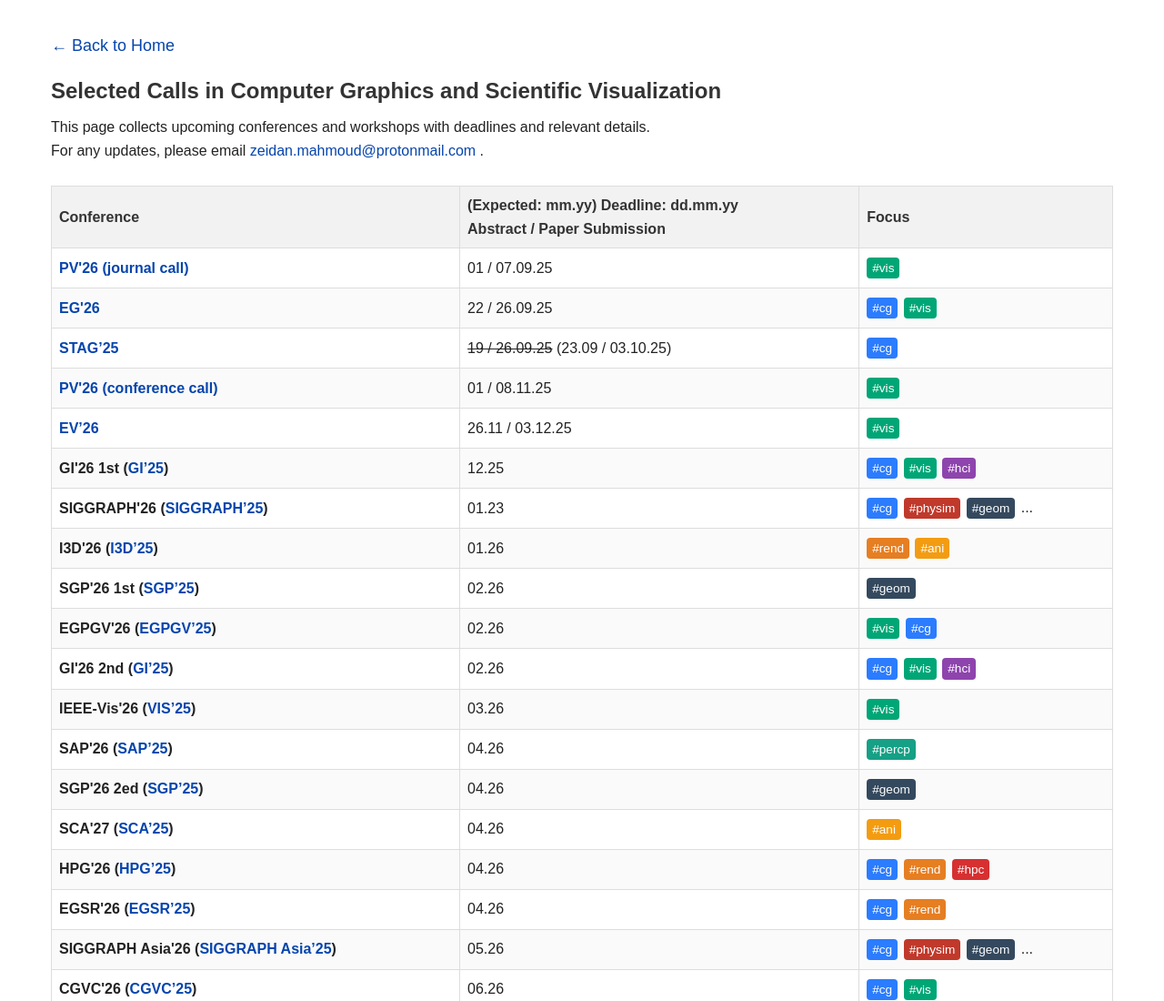
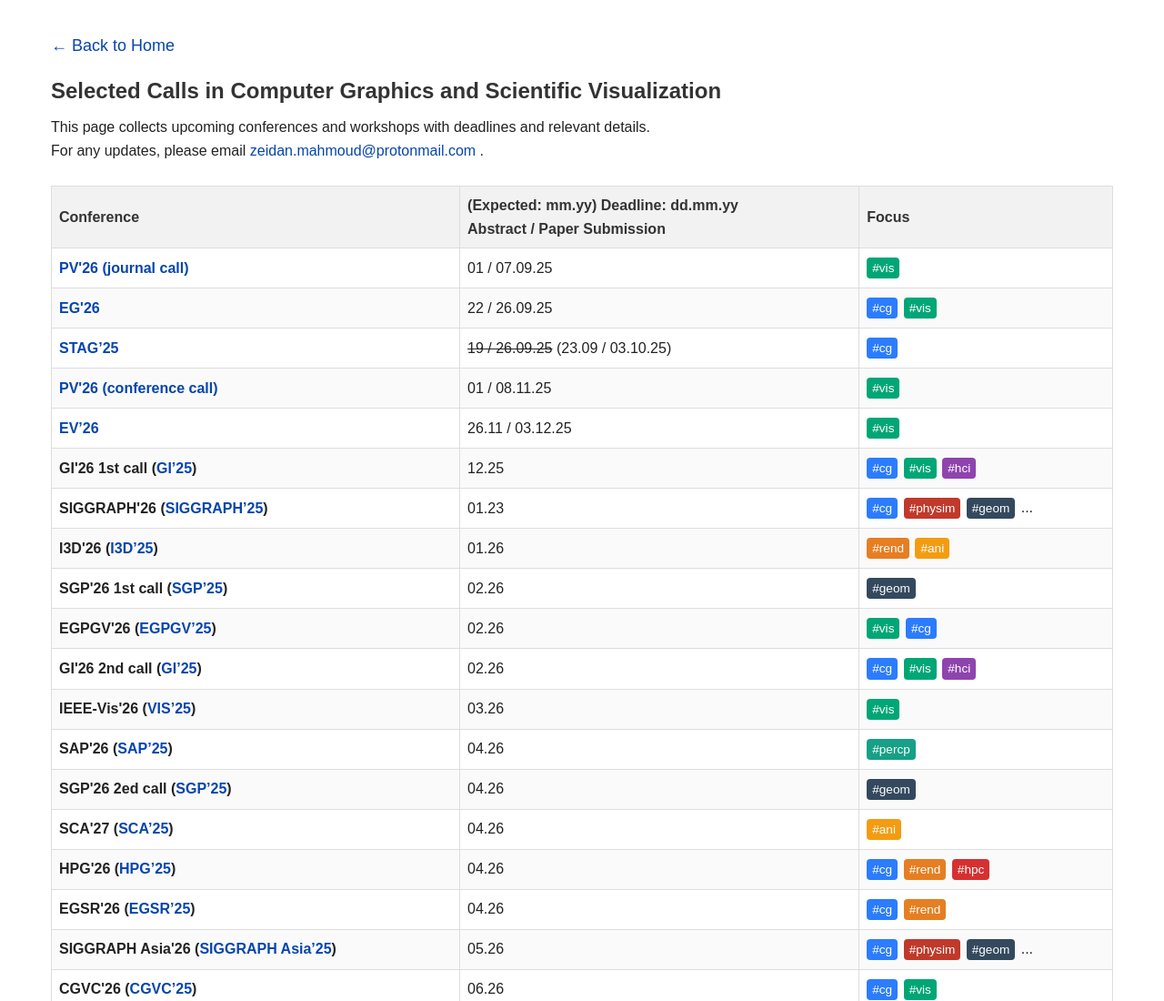
Before and after one commit to mahmoudsvirtualcorner/mahmoudsvirtualcorner.github.io, a plain HTML site: page cgvcalls/index.html in a window 1280 px wide. Shown: the top 1100 px of the page at 91% size. Drawn offline with Linux system fonts and the light colour scheme.

Commit message:
stag update

```diff
--- a/cgvcalls/index.html
+++ b/cgvcalls/index.html
@@ -51,15 +51,15 @@
           <tr><td><b><a href="https://www.stag-conference.org/2025/" target="_blank">STAG’25</a></b></td><td><span class="strike">19 / 26.09.25</span> (23.09 / 03.10.25)</td><td><span class="tag cg">#cg</span></td></tr>
           <tr><td><b><a href="https://pacificvis2026.github.io" target="_blank">PV'26 (conference call)</a></b></td><td>01 / 08.11.25</td><td><span class="tag vis">#vis</span></td></tr>
           <tr><td><b><a href="https://www.eurovis.org.uk/" target="_blank">EV’26</a></b></td><td>26.11 / 03.12.25</td><td><span class="tag vis">#vis</span></td></tr>
-          <tr><td><b>GI'26 1st (<a href="https://graphicsinterface.org/conference/2025/" target="_blank">GI’25</a>)</b></td><td>12.25</td><td><span class="tag cg">#cg</span> <span class="tag vis">#vis</span> <span class="tag hci">#hci</span></td></tr>
+          <tr><td><b>GI'26 1st call (<a href="https://graphicsinterface.org/conference/2025/" target="_blank">GI’25</a>)</b></td><td>12.25</td><td><span class="tag cg">#cg</span> <span class="tag vis">#vis</span> <span class="tag hci">#hci</span></td></tr>
           <tr><td><b>SIGGRAPH'26 (<a href="https://s2025.siggraph.org/" target="_blank">SIGGRAPH’25</a>)</b></td><td>01.23</td><td><span class="tag cg">#cg</span> <span class="tag physim">#physim</span> <span class="tag geom">#geom</span> ...</td></tr>
           <tr><td><b>I3D'26 (<a href="https://i3dsymposium.org/2025" target="_blank">I3D’25</a>)</b></td><td>01.26</td><td><span class="tag rend">#rend</span> <span class="tag ani">#ani</span></td></tr>
-          <tr><td><b>SGP'26 1st (<a href="https://sgp2025.my.canva.site/" target="_blank">SGP’25</a>)</b></td><td>02.26</td><td><span class="tag geom">#geom</span></td></tr>
+          <tr><td><b>SGP'26 1st call (<a href="https://sgp2025.my.canva.site/" target="_blank">SGP’25</a>)</b></td><td>02.26</td><td><span class="tag geom">#geom</span></td></tr>
           <tr><td><b>EGPGV'26 (<a href="https://www.egpgv.org/2025/" target="_blank">EGPGV’25</a>)</b></td><td>02.26</td><td><span class="tag vis">#vis</span> <span class="tag cg">#cg</span></td></tr>
-          <tr><td><b>GI'26 2nd (<a href="https://graphicsinterface.org/conference/2025/" target="_blank">GI’25</a>)</b></td><td>02.26</td><td><span class="tag cg">#cg</span> <span class="tag vis">#vis</span> <span class="tag hci">#hci</span></td></tr>
+          <tr><td><b>GI'26 2nd call (<a href="https://graphicsinterface.org/conference/2025/" target="_blank">GI’25</a>)</b></td><td>02.26</td><td><span class="tag cg">#cg</span> <span class="tag vis">#vis</span> <span class="tag hci">#hci</span></td></tr>
           <tr><td><b>IEEE-Vis'26 (<a href="https://ieeevis.org/year/2025/welcome" target="_blank">VIS’25</a>)</b></td><td>03.26</td><td><span class="tag vis">#vis</span></td></tr>
           <tr><td><b>SAP'26 (<a href="https://sap.acm.org/2025/" target="_blank">SAP’25</a>)</b></td><td>04.26</td><td><span class="tag percp">#percp</span></td></tr>
-          <tr><td><b>SGP'26 2ed (<a href="https://sgp2025.my.canva.site/" target="_blank">SGP’25</a>)</b></td><td>04.26</td><td><span class="tag geom">#geom</span></td></tr>
+          <tr><td><b>SGP'26 2ed call (<a href="https://sgp2025.my.canva.site/" target="_blank">SGP’25</a>)</b></td><td>04.26</td><td><span class="tag geom">#geom</span></td></tr>
           <tr><td><b>SCA'27 (<a href="https://computeranimation.org/" target="_blank">SCA’25</a>)</b></td><td>04.26</td><td><span class="tag ani">#ani</span></td></tr>
           <tr><td><b>HPG'26 (<a href="https://highperformancegraphics.org/2025/index.html" target="_blank">HPG’25</a>)</b></td><td>04.26</td><td><span class="tag cg">#cg</span> <span class="tag rend">#rend</span> <span class="tag hpc">#hpc</span></td></tr>
           <tr><td><b>EGSR'26 (<a href="https://conferences.eg.org/egsr2025/" target="_blank">EGSR’25</a>)</b></td><td>04.26</td><td><span class="tag cg">#cg</span> <span class="tag rend">#rend</span></td></tr>
```
